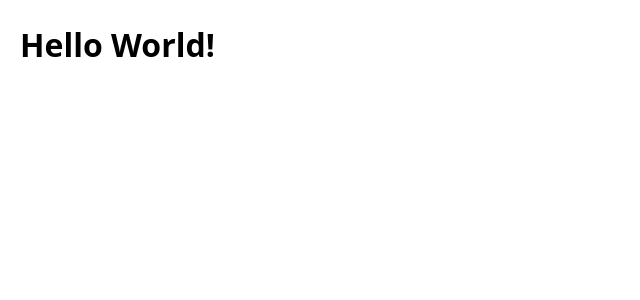
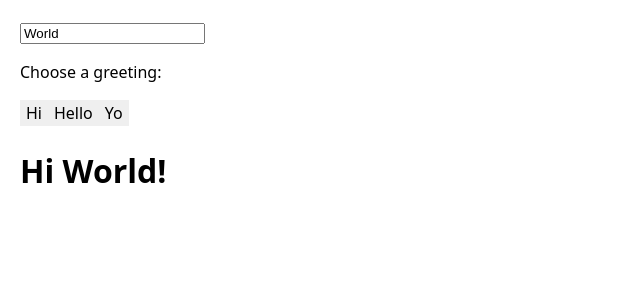
Before and after one commit to JustCallMeWhateverness/ReactTest, a React (Vite) app: page / in a window 1280 px wide. Shown: the top 300 px of the page, without its empty margins (0-640 px from the left). Built offline with nearby package versions, Linux system fonts and the light colour scheme.

Commit message:
Created Greeter

```diff
--- a/src/App.tsx
+++ b/src/App.tsx
@@ -1,5 +1,16 @@
+import { useState } from "react";
+import Greeter from "./Greeter";
+
 export default function App() {
-  return <>
-    <h1>Hello World!</h1>
-  </>;
+  const [greeting, setGreeting] = useState("Hi");
+  const [name, setName] = useState("World");
+
+  return (
+    <>
+      <input value={name}
+        onChange={event => setName(event.target.value)} />
+
+      <Greeter {...{ greeting, setGreeting, name }} />{" "}
+    </>
+  );
 }
--- /dev/null
+++ b/src/Greeter.tsx
@@ -0,0 +1,14 @@
+export default function Greeter(
+  { greeting, setGreeting, name }:
+    { greeting: string; setGreeting: Function, name: string; }
+) {
+  return <>
+    <p>Choose a greeting:</p>
+    <p>
+      <button onClick={() => setGreeting('Hi')}>Hi</button>
+      <button onClick={() => setGreeting('Hello')}>Hello</button>
+      <button onClick={() => setGreeting('Yo')}>Yo</button>
+    </p>
+    <h1>{greeting} {name}!</h1>
+  </>;
+}
--- a/src/css/index.css
+++ b/src/css/index.css
@@ -11,3 +11,10 @@
 body {
   margin: 20px;
 }
+
+button {
+  font: inherit;
+  cursor: pointer;
+  border: none;
+
+}
```
